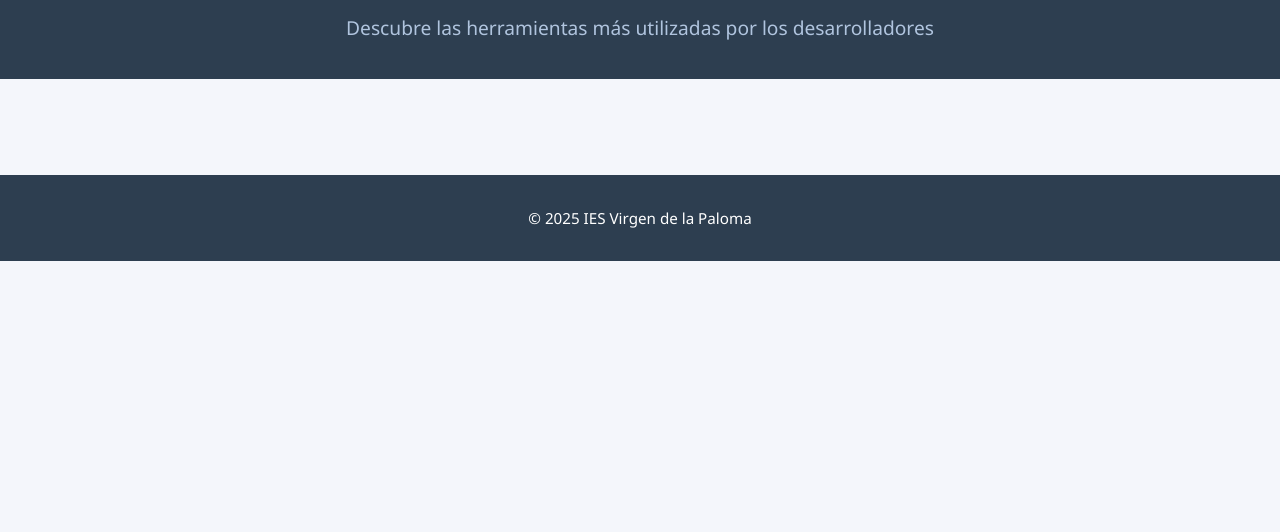
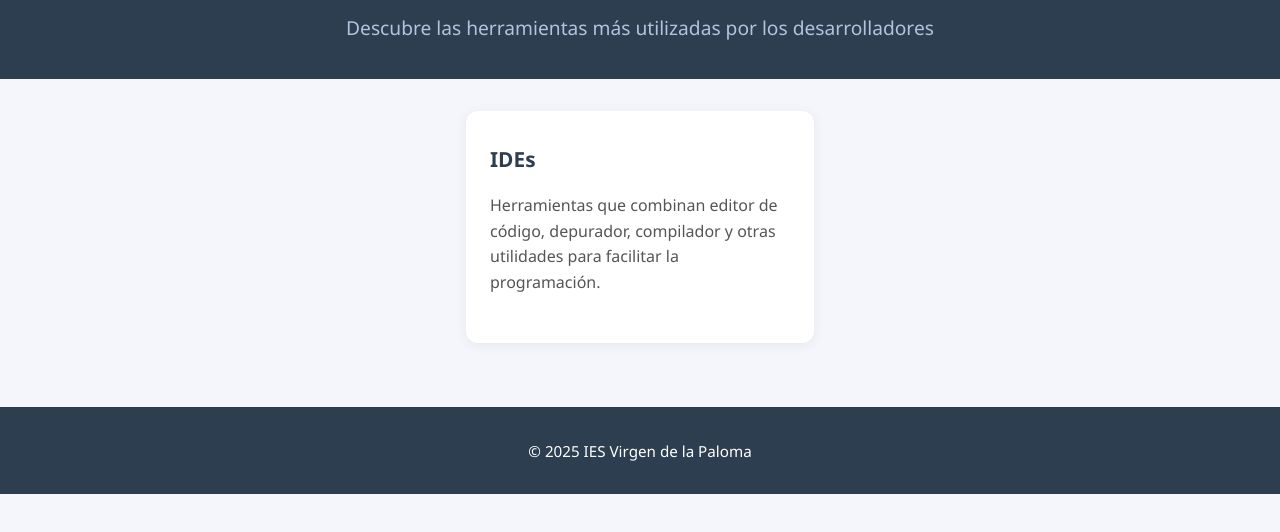
Before and after one commit to rlopezeduca/proyecto-web, a plain HTML site: page index.html in a window 1280 px wide. Shown: the part 122-654 px from the top of the page. Drawn offline with Linux system fonts and the light colour scheme.

Commit message:
Item IDEs

```diff
--- a/index.html
+++ b/index.html
@@ -16,7 +16,10 @@
         </header>
         <main>
             <div class="cards-container">
-
+                <div class="card">
+                    <h2>IDEs</h2>
+                    <p>Herramientas que combinan editor de código, depurador, compilador y otras utilidades para facilitar la programación.</p>
+                </div>
             </div>
         </main>
         <footer>
```
